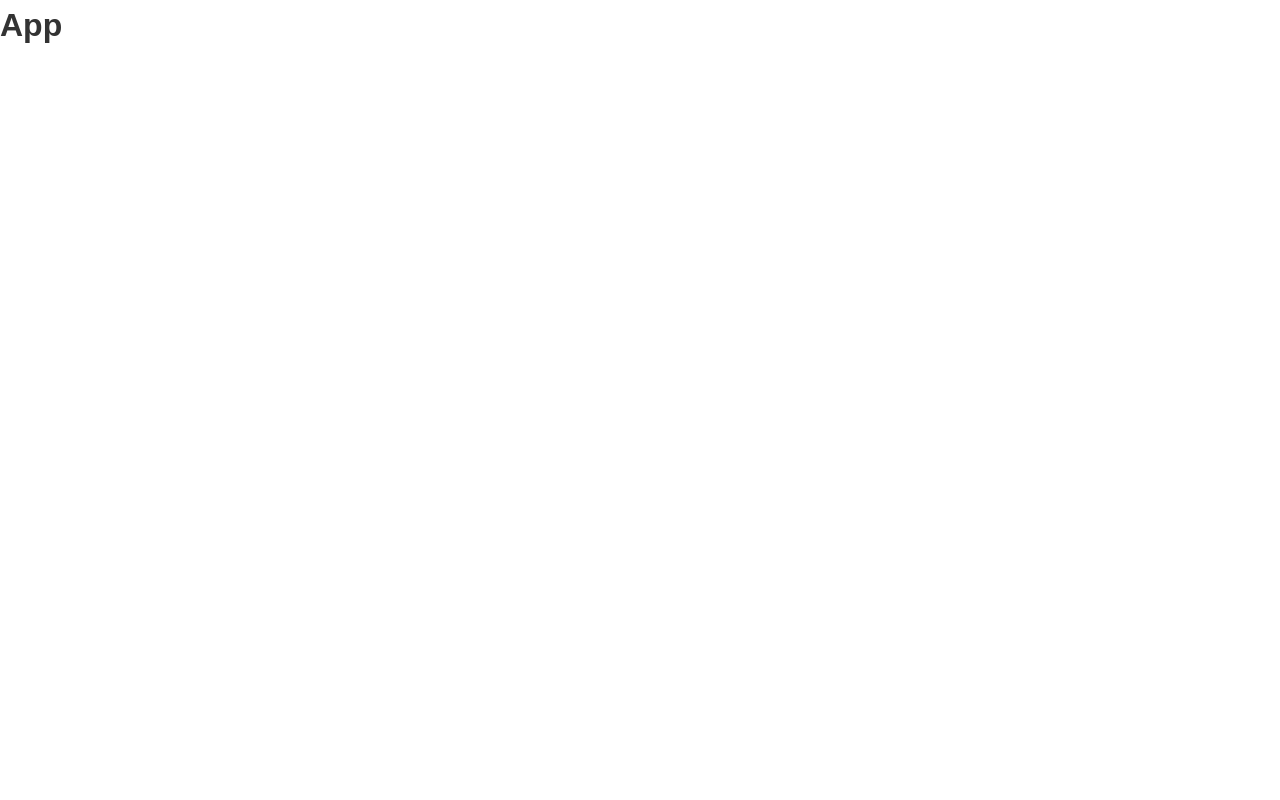
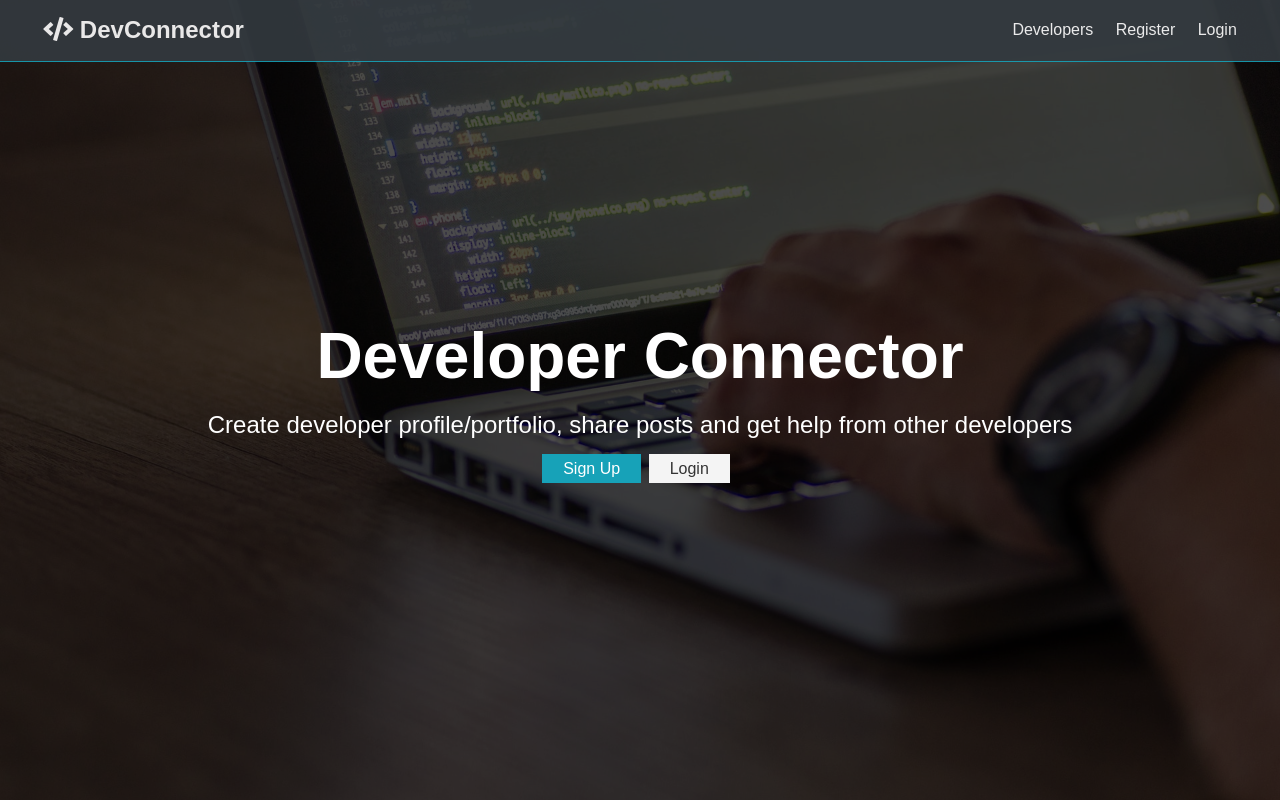
Before and after one commit to huynhdieutuong/MERN_DevConnector, a React (Create React App) app in the folder client/: page / in a window 1280 px wide. Built offline with nearby package versions, Linux system fonts and the light colour scheme; the HTML template or start-up script is replaced by a standard one.

Commit message:
Navbar & Landing Component

```diff
--- a/client/src/App.js
+++ b/client/src/App.js
@@ -1,10 +1,19 @@
 import React, { Fragment } from 'react';
+import { BrowserRouter as Router, Switch, Route } from 'react-router-dom';
 import './App.css';
 
+import Navbar from './components/layout/Navbar';
+import Landing from './components/layout/Landing';
+
 const App = () => (
-  <Fragment>
-    <h1>App</h1>
-  </Fragment>
+  <Router>
+    <Fragment>
+      <Navbar />
+      <Switch>
+        <Route path='/' component={Landing} />
+      </Switch>
+    </Fragment>
+  </Router>
 );
 
 export default App;
--- /dev/null
+++ b/client/src/components/layout/Landing.js
@@ -0,0 +1,28 @@
+import React from 'react';
+import { Link } from 'react-router-dom';
+
+const Landing = () => {
+  return (
+    <section className='landing'>
+      <div className='dark-overlay'>
+        <div className='landing-inner'>
+          <h1 className='x-large'>Developer Connector</h1>
+          <p className='lead'>
+            Create developer profile/portfolio, share posts and get help from
+            other developers
+          </p>
+          <div className='buttons'>
+            <Link to='/register' className='btn btn-primary'>
+              Sign Up
+            </Link>
+            <Link to='/login' className='btn'>
+              Login
+            </Link>
+          </div>
+        </div>
+      </div>
+    </section>
+  );
+};
+
+export default Landing;
--- /dev/null
+++ b/client/src/components/layout/Navbar.js
@@ -0,0 +1,28 @@
+import React from 'react';
+import { Link } from 'react-router-dom';
+
+const Navbar = () => {
+  return (
+    <nav className='navbar bg-dark'>
+      <h1>
+        <Link to='/dashboard'>
+          {' '}
+          <i className='fas fa-code'></i> DevConnector{' '}
+        </Link>
+      </h1>
+      <ul>
+        <li>
+          <Link to='/profiles'>Developers</Link>
+        </li>
+        <li>
+          <Link to='/register'>Register</Link>
+        </li>
+        <li>
+          <Link to='/login'>Login</Link>
+        </li>
+      </ul>
+    </nav>
+  );
+};
+
+export default Navbar;
```
Also changed, not shown: 1 other file (tests, documents, lock files or other folders).
